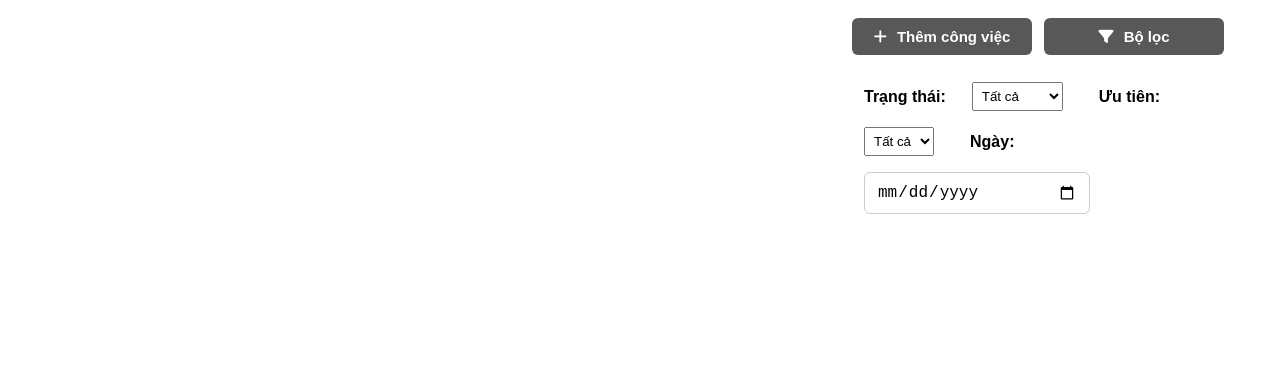
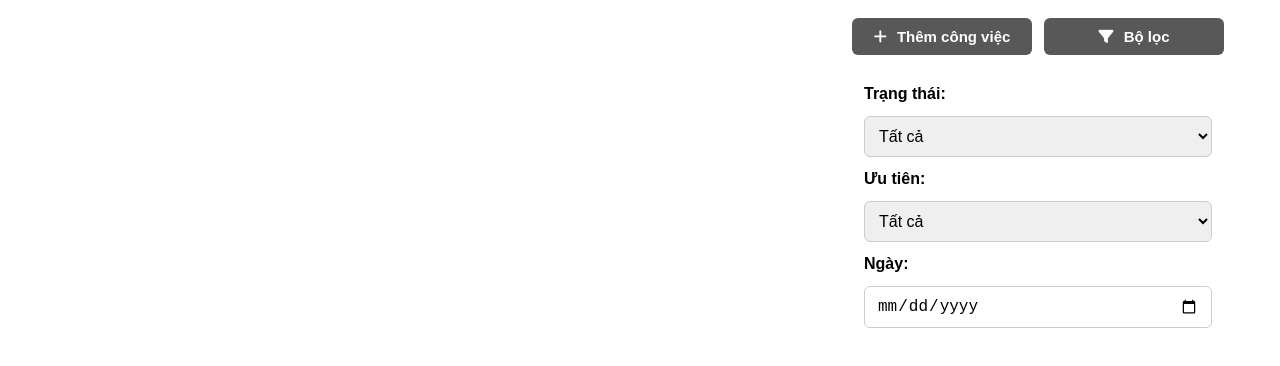
Before and after one commit to mimmim-mi/To-do-List, a browser extension: page index.html in a window 1280 px wide. Both pictures are taken after a click on the button "Bộ lọc". Shown: the part 162-528 px from the top of the page. Drawn offline with nearby package versions, Linux system fonts and the light colour scheme; a web font is replaced by a local one.

Commit message:
css filter-form

```diff
--- a/style.css
+++ b/style.css
@@ -60,16 +60,35 @@ h1 {
     width: auto;
 }
 
-.task-form,
 .task-filters {
     display: flex;
-    flex-wrap: wrap;
-    gap: 1rem;
-    align-items: center;
+    flex-direction: column;
+    gap: 10px;
     background: white;
-    padding: 1rem;
-    border-radius: 10px;
-    margin-bottom: 1rem;
+    padding: 12px;
+    border-radius: 8px;
+    margin-bottom: 12px;
+}
+
+.task-filters .filter-item {
+    display: flex;
+    flex-direction: column;
+    width: 100%;
+}
+
+.task-filters select,
+.task-filters input {
+    width: 100% !important;
+    padding: 10px;
+    border: 1px solid #ccc;
+    border-radius: 6px;
+    box-sizing: border-box;
+    font-size: 16px;
+}
+
+.task-filters input,
+.task-filters select {
+    margin-right: 0;
 }
 
 label {
@@ -123,8 +142,9 @@ th, td {
     border: 1px solid #ccc;
     text-align: left;
     border-color: #00000065;
-    color: #464646
+    color: #464646;
 }
+
 .done {
     text-decoration: line-through;
     color: gray;
```
